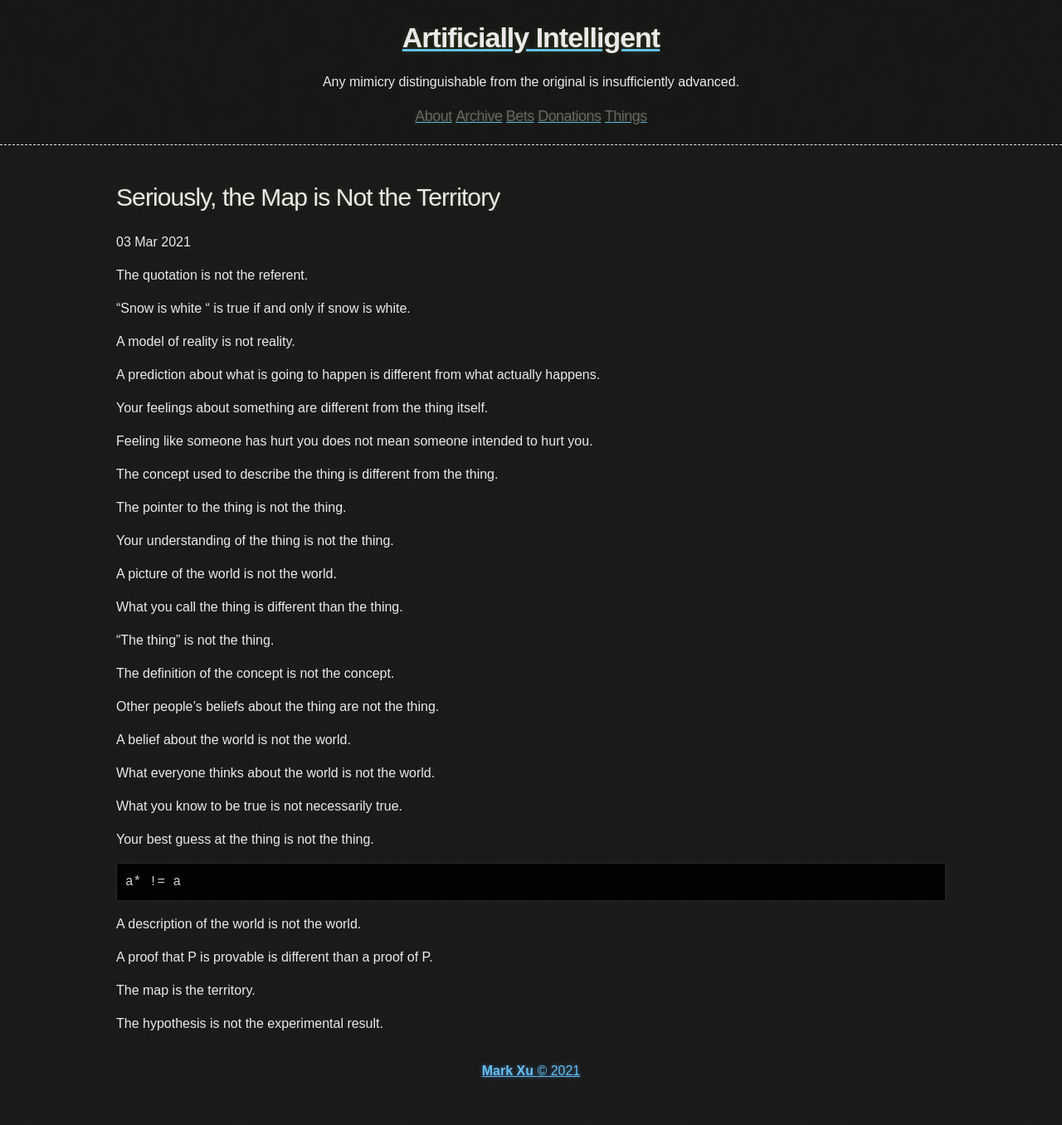
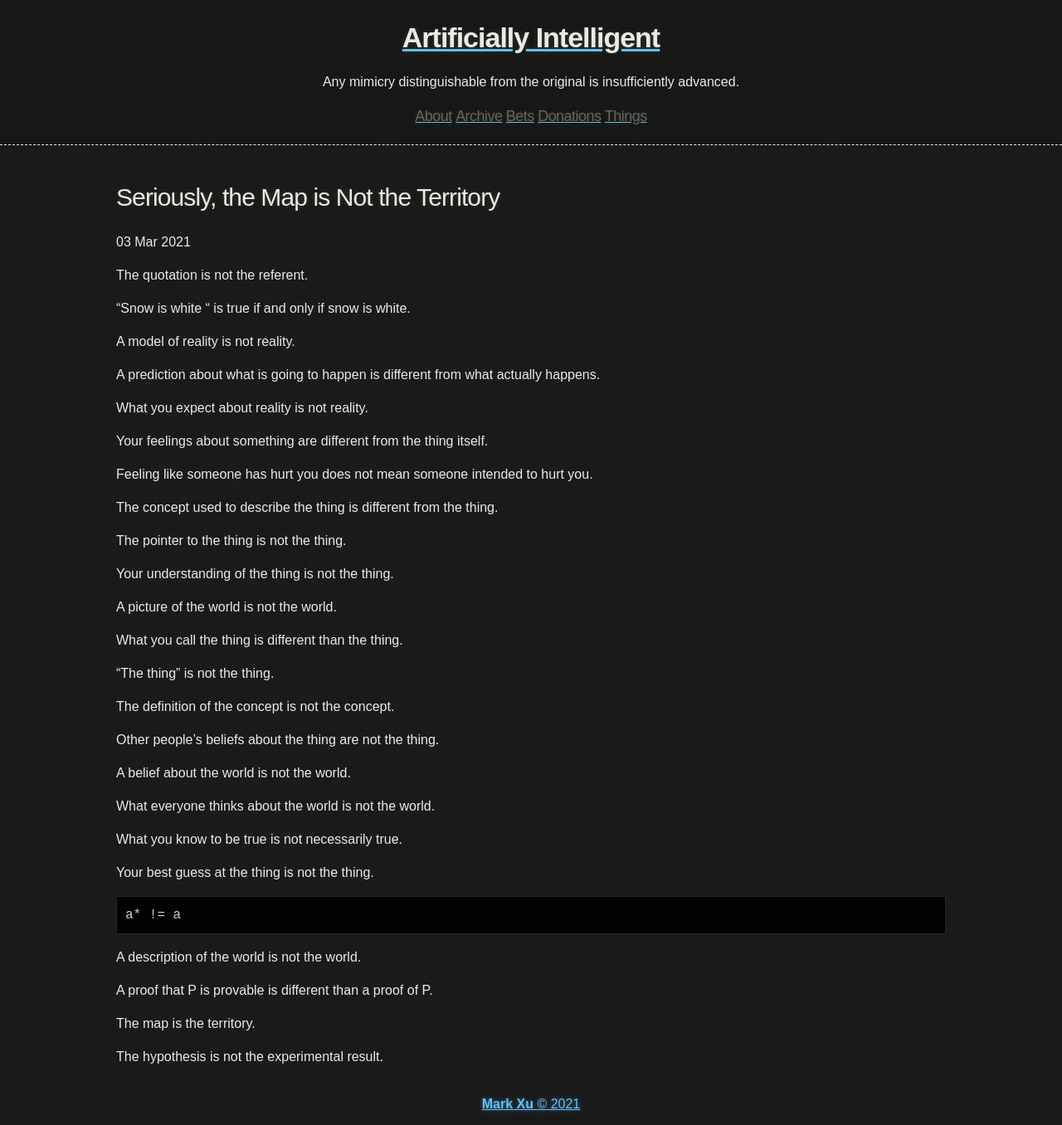
Before and after one commit to tocttou/hacker-blog, a Jekyll site: the page built from _posts/2021-3-3-Map.md, in a window 1280 px wide. Shown: the whole page at 83% size. Built offline with Jekyll 4.4.1, drawn with Linux system fonts in a browser that asks for light colours; before the commit the page ends 1316 px from its top, so only the background shows below that.

Commit message:
Update 2021-3-3-Map.md

```diff
--- a/_posts/2021-3-3-Map.md
+++ b/_posts/2021-3-3-Map.md
@@ -9,6 +9,8 @@ The quotation is not the referent.
 A model of reality is not reality.
 
 A prediction about what is going to happen is different from what actually happens.
+
+What you expect about reality is not reality.
 
 Your feelings about something are different from the thing itself.
 
```
